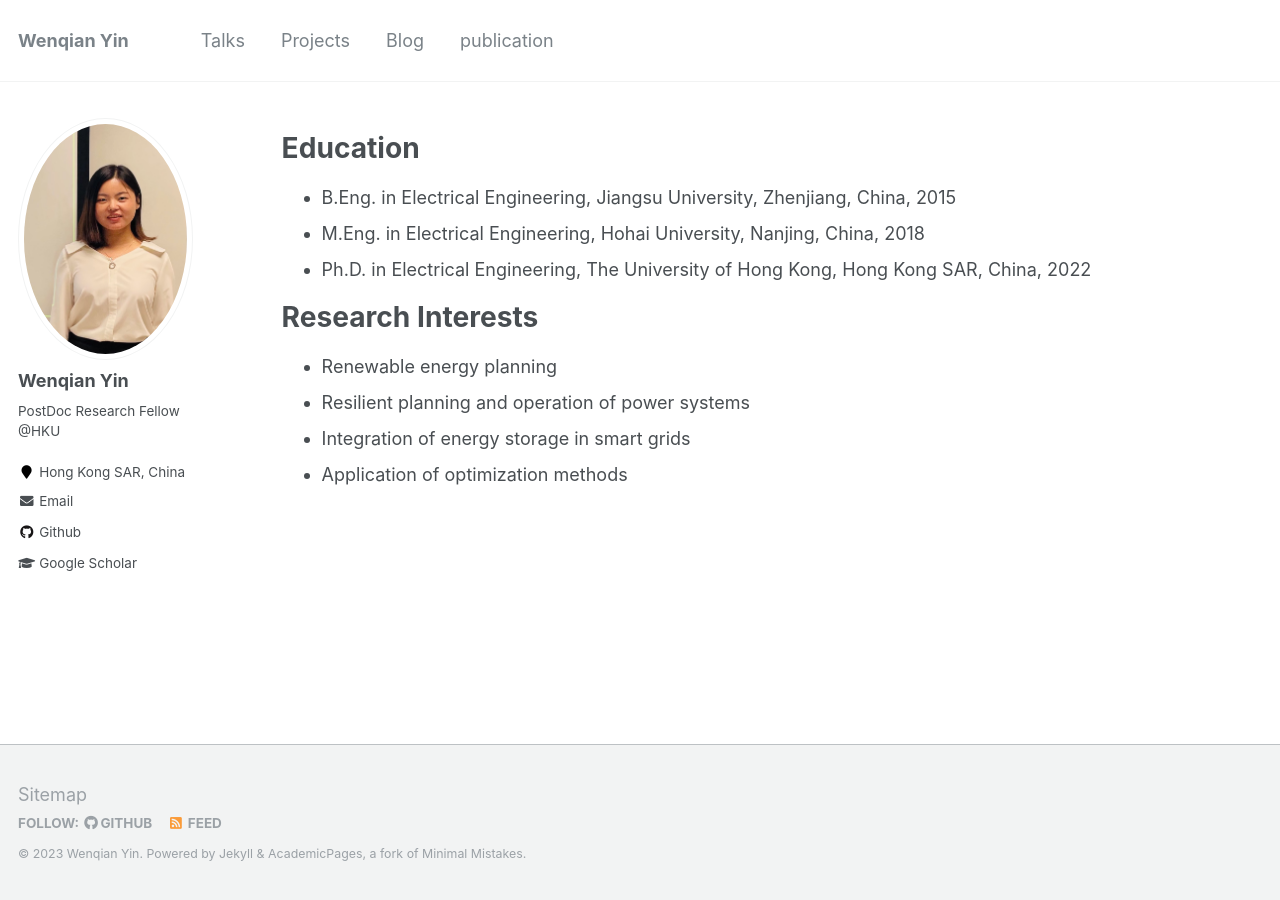
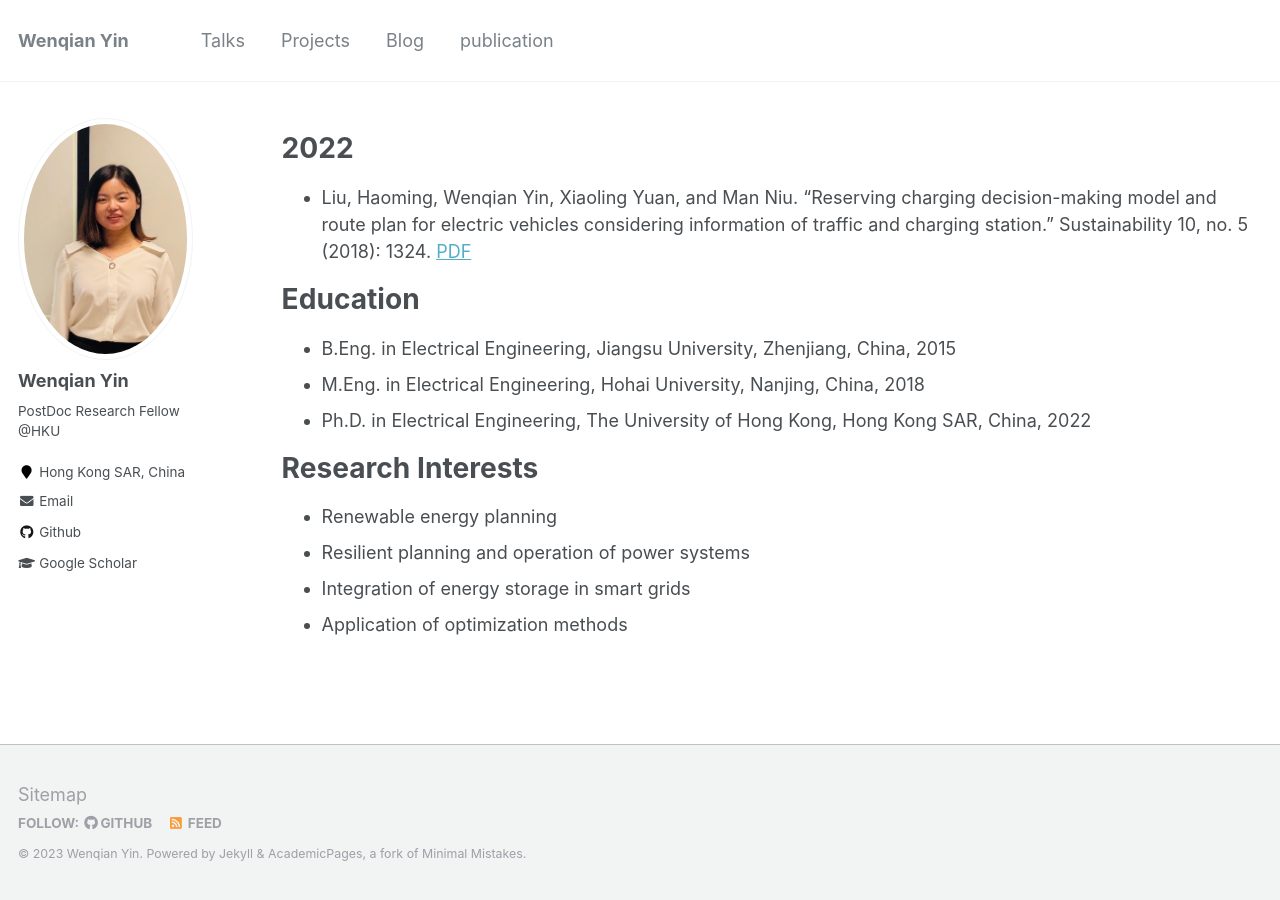
Before and after one commit to wenqianYIN/wb, a Jekyll site: the page built from _pages/cv.md, in a window 1280 px wide. Built offline with Jekyll 4.4.1, drawn with Linux system fonts in a browser that asks for light colours.

Commit message:
Update cv.md

```diff
--- a/_pages/cv.md
+++ b/_pages/cv.md
@@ -7,6 +7,11 @@ redirect_from:
 ---
 
 {% include base_path %}
+
+2022
+======
+* Liu, Haoming, Wenqian Yin, Xiaoling Yuan, and Man Niu. "Reserving charging decision-making model and route plan for electric vehicles considering information of traffic and charging station." Sustainability 10, no. 5 (2018): 1324. [PDF](https://www.mdpi.com/2071-1050/10/5/1324)
+
 
 
 Education
```
